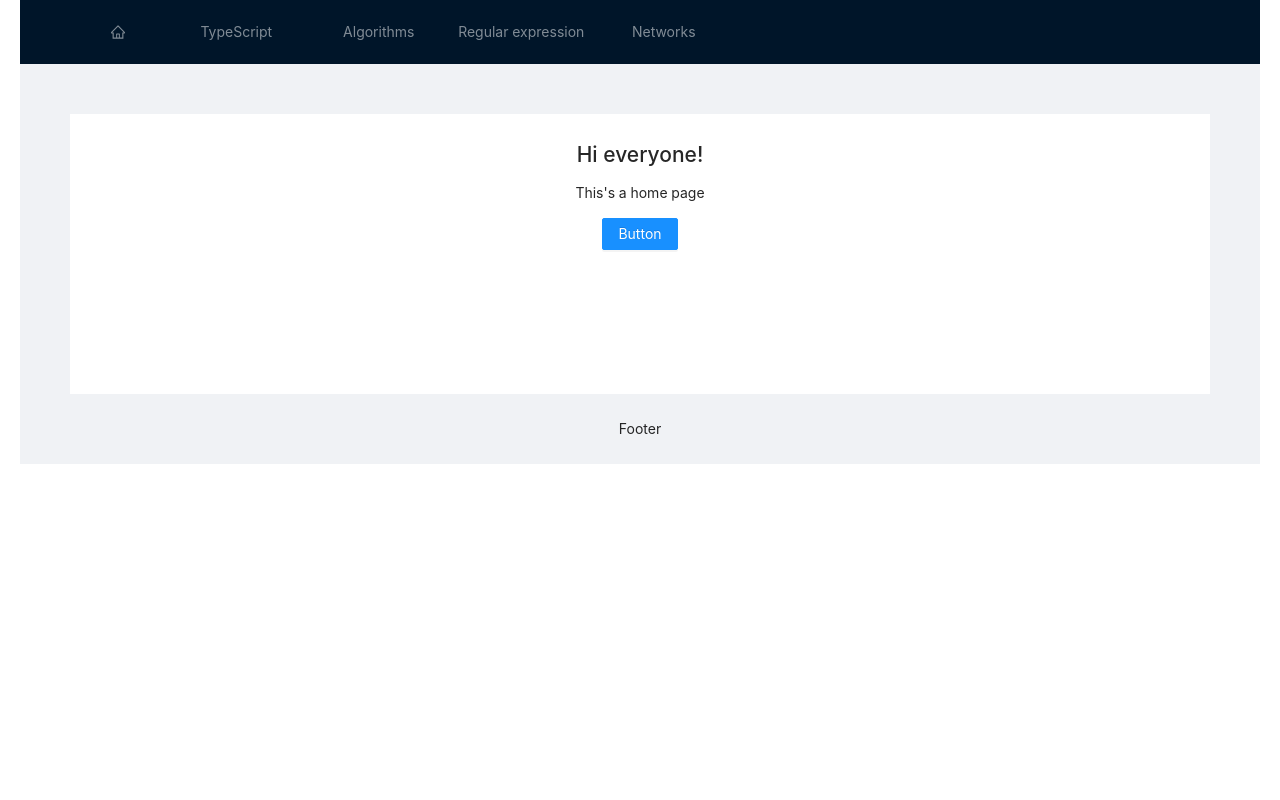
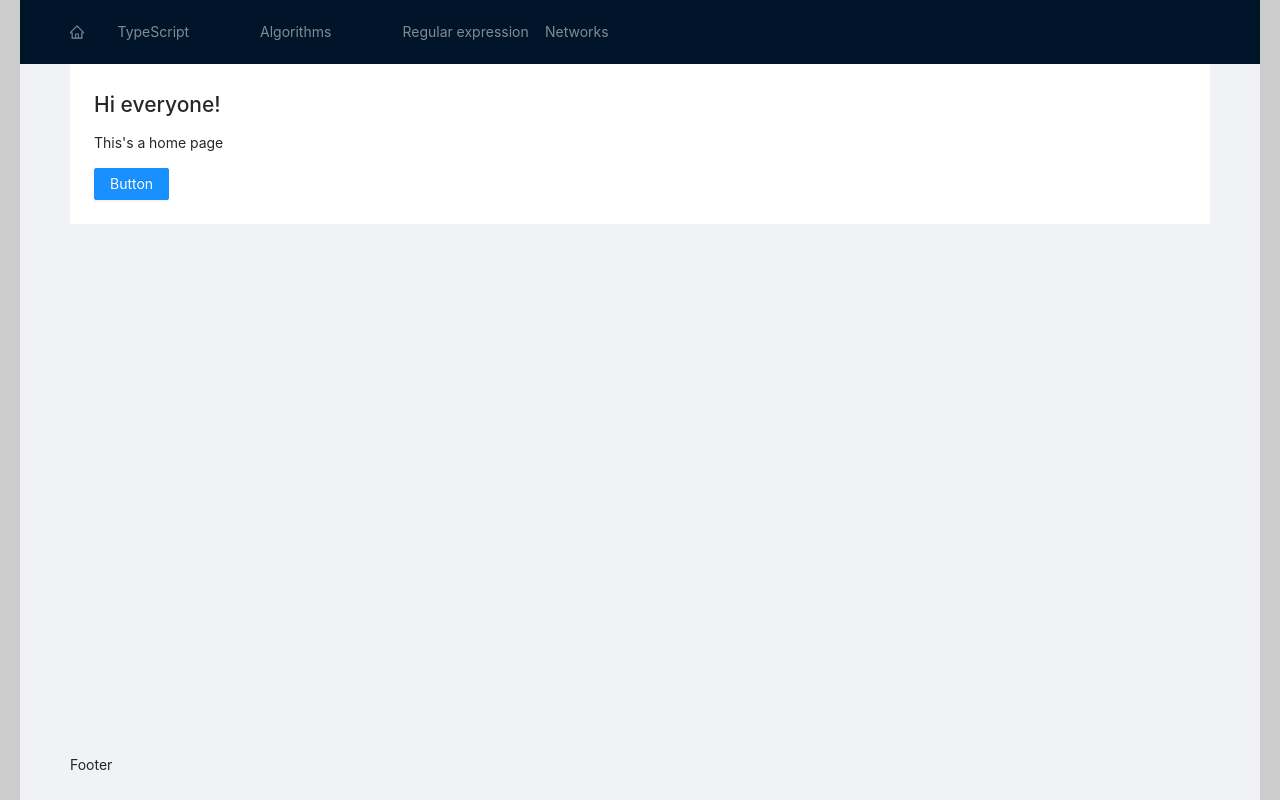
Before and after one commit to StepanAndrosov/my-middle-way, a React (Create React App) app: page / in a window 1280 px wide. Built offline with nearby package versions, Linux system fonts and the light colour scheme.

Commit message:
start ledger component

```diff
--- a/src/App.css
+++ b/src/App.css
@@ -1,13 +1,12 @@
 @import '~antd/dist/antd.css';
 .App {
-  text-align: center;
-  min-height: 100vh;
+  height: 100%;
   max-width: 1440px;
   margin: 0 auto;
   padding: 0 20px;
 }
 .site-layout-content {
-  min-height: 280px;
+  min-height: 100%;
   padding: 24px;
   background: #fff;
 }
--- a/src/App.tsx
+++ b/src/App.tsx
@@ -10,11 +10,16 @@ const { Header, Footer, Content } = Layout
 function App() {
   return (
     <div className="App">
-      <Layout>
+      <Layout style={{ minHeight: '100vh' }}>
         <Header>
           <MyHeader />
         </Header>
-        <Content style={{ padding: '0 50px', paddingTop: '50px' }}>
+        <Content
+          style={{
+            padding: '0 50px',
+            height: '100%',
+          }}
+        >
           <div className="site-layout-content">
             <Routes>
               <Route path="/" element={<Home />} />
@@ -25,7 +30,13 @@ function App() {
             </Routes>
           </div>
         </Content>
-        <Footer>Footer</Footer>
+        <Footer
+          style={{
+            marginTop: 'auto',
+          }}
+        >
+          Footer
+        </Footer>
       </Layout>
     </div>
   )
--- a/src/components/Header/Header.tsx
+++ b/src/components/Header/Header.tsx
@@ -11,12 +11,11 @@ export const Header = () => {
   return (
     <div className={style.Header}>
       <Row>
-        <Col span={2}>
+        <Col span={1}>
           <NavLink to="/">
             <HomeOutlined />
           </NavLink>
         </Col>
-
         <Col span={3}>
           <NavLink
             to="typescript"
@@ -42,7 +41,6 @@ export const Header = () => {
             Regular expression
           </NavLink>
         </Col>
-
         <Col span={3}>
           <NavLink
             to="networks"
--- a/src/features/TypescriptCourse/Ledger/Ledger.module.css
+++ b/src/features/TypescriptCourse/Ledger/Ledger.module.css
@@ -0,0 +1,25 @@
+.content{
+    display: flex;
+    flex-direction: column;
+}
+.codeStyle{
+    display: flex;
+    flex-direction: column;
+}
+.codeString{
+    display: flex;
+    margin-left: 5px;
+}
+.green{
+    margin-left: 4px;
+    font-weight: 500;
+    color: green;
+}
+.blue {
+    margin-left: 4px;
+    font-weight: 500;
+    color: blue;
+}
+.bracers {
+    align-self: flex-start;
+}
--- a/src/features/TypescriptCourse/Ledger/Ledger.tsx
+++ b/src/features/TypescriptCourse/Ledger/Ledger.tsx
@@ -1,7 +1,26 @@
+import { Divider } from 'antd'
+import style from './Ledger.module.css'
+import { LedgerCodeCard } from './LedgerCodeCard/LedgerCodeCard'
+
 export const Ledger: React.FC = () => {
   return (
     <div>
       <h2>Ledger</h2>
+      <p>
+        In this task I need to reduce the ledger. The ledger has 500 items
+      </p>
+      <div className={style.content}>
+        <LedgerCodeCard />
+        <div>
+          <h4>
+            This object must be converted to another list - daily account
+            turnovers.
+          </h4>
+          <p>The solution to this task in the interface</p>
+        </div>
+      </div>
+
+      <Divider />
     </div>
   )
 }
--- /dev/null
+++ b/src/features/TypescriptCourse/Ledger/LedgerCodeCard/LedgerCodeCard.tsx
@@ -0,0 +1,43 @@
+import { Card } from 'antd'
+import style from '../Ledger.module.css'
+
+export const LedgerCodeCard: React.FC = () => {
+  return (
+    <>
+      <Card
+        style={{ maxWidth: 600 }}
+        title="The ledger element
+        looks like this:"
+      >
+        <div className={style.codeStyle}>
+          <span className={style.bracers}>&#123;</span>
+          <div className={style.codeString}>
+            <span>"generalLedgerId" : </span>
+            <span className={style.blue}> 2</span>,
+          </div>
+          <div className={style.codeString}>
+            <span>"posted" : </span>
+            <span className={style.green}>"2021-07-28T07:49:45.507"</span>,
+          </div>
+          <div className={style.codeString}>
+            <span>"debitAccountId" : </span>
+            <span className={style.green}>"311.0001 income"</span>,
+          </div>
+          <div className={style.codeString}>
+            <span>"creditAccountId" : </span>
+            <span className={style.green}>"158.0001 project"</span>,
+          </div>
+          <div className={style.codeString}>
+            <span>"amount" : </span>
+            <span className={style.blue}>2021.43</span>,
+          </div>
+          <div className={style.codeString}>
+            <span>"referenceId" : </span>
+            <span className={style.green}>"promo"</span>
+          </div>
+          <span className={style.bracers}>&#125;</span>
+        </div>
+      </Card>
+    </>
+  )
+}
--- /dev/null
+++ b/src/features/TypescriptCourse/TypescriptCourse.tsx/TypescriptCoursre.module.css
@@ -0,0 +1,3 @@
+.Course {
+  padding-left: 30px;
+}
--- a/src/features/TypescriptCourse/TypescriptCourse.tsx/TypescriptCoursre.tsx
+++ b/src/features/TypescriptCourse/TypescriptCourse.tsx/TypescriptCoursre.tsx
@@ -1,8 +1,9 @@
 import { Ledger } from '../Ledger/Ledger'
+import style from './TypescriptCoursre.module.css'
 
 export const TypescriptCourse: React.FC = () => {
   return (
-    <div>
+    <div className={style.Course}>
       <h1>TypeScript Course</h1>
       <Ledger />
     </div>
--- a/src/index.css
+++ b/src/index.css
@@ -1,5 +1,6 @@
 body {
   margin: 0;
+  background-color: #ccc !important;
   font-family: -apple-system, BlinkMacSystemFont, 'Segoe UI', 'Roboto', 'Oxygen',
     'Ubuntu', 'Cantarell', 'Fira Sans', 'Droid Sans', 'Helvetica Neue',
     sans-serif;
```
